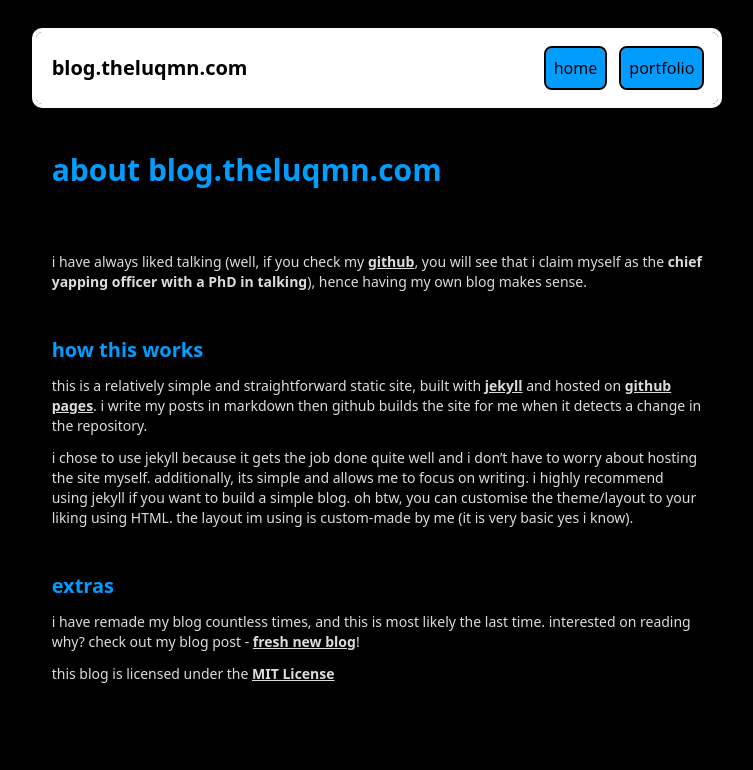
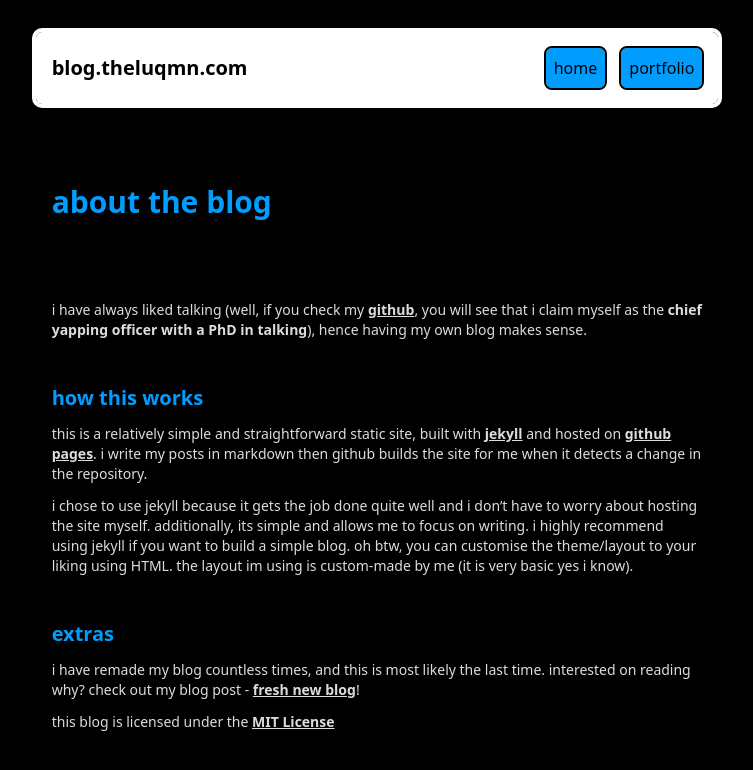
Before and after one commit to theluqmn/blog, a Jekyll site: the page built from about.md, in a window 1280 px wide. Shown: the top 770 px of the page, without its empty margins (263-1016 px from the left). Built offline with Jekyll 4.4.1, drawn with Linux system fonts in a browser that asks for light colours; nearby versions of some CDN libraries.

Commit message:
final small edit for the day i hope

```diff
--- a/_layouts/index.html
+++ b/_layouts/index.html
@@ -34,7 +34,7 @@
             </div>
 
             <!--header-->
-            <div class="p-4 flex flex-col gap-4 items-start">
+            <div class="pt-12 pb-8 p-4 flex flex-col gap-4 items-start">
                 <h1 class="text-3xl text-[rgb(0,157,255)] font-bold">
                     {{ page.title }}
                 </h1>
--- a/_layouts/post.html
+++ b/_layouts/post.html
@@ -53,7 +53,7 @@
             [&_h2]:text-xl [&_h2]:pt-8 [&_h2]:font-semibold [&_h2]:text-[rgb(255,255,255)]
             [&_h3]:text-lg [&_h3]:pt-4 [&_h3]:font-semibold [&_h3]:text-[rgb(255,255,255)]
             [&_a]:font-semibold [&_a]:underline
-            [&_img]:w-7/12 [&_img]:rounded-md [&_img]:outline [&_img]:outline-2 [&_img]:outline-white
+            [&_img]:w-7/12 sm:w-full [&_img]:rounded-md [&_img]:outline [&_img]:outline-2 [&_img]:outline-white
             ">
                 {{ content }}
             </div>
--- a/about.md
+++ b/about.md
@@ -1,7 +1,7 @@
 ---
 layout: index
 section: "about"
-title: about blog.theluqmn.com
+title: about the blog
 description: "my personal blog where i share what i think deserves to be on the internet"
 permalink: "/about"
 ---
```
